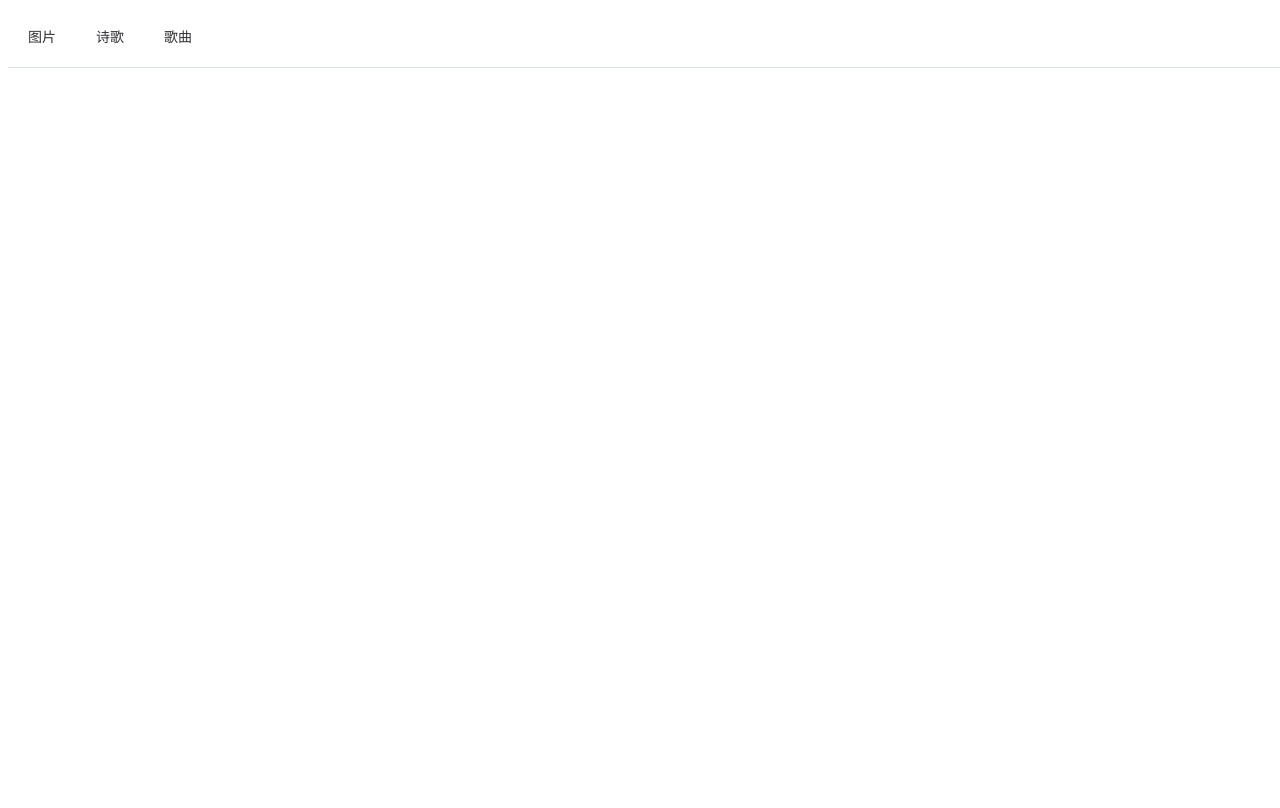
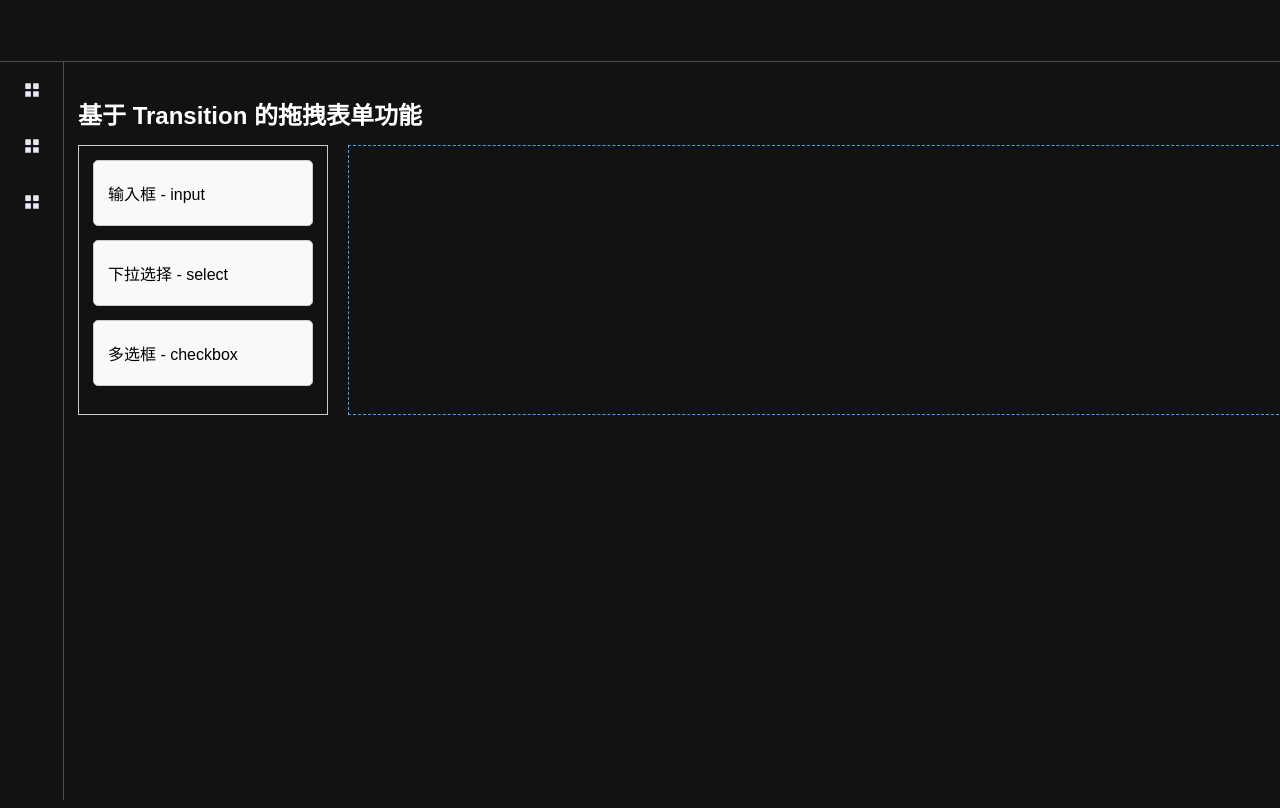
Before and after one commit to Divingtorpedoes/torpedo, a Vue app: page /drop in a window 1280 px wide. Before the commit this address had no page. Built offline with nearby package versions, Linux system fonts and the light colour scheme.

Commit message:
修改布局

```diff
--- a/index.html
+++ b/index.html
@@ -1,5 +1,5 @@
 <!DOCTYPE html>
-<html lang="en">
+<html lang="en" class="dark">
   <head>
     <meta charset="UTF-8">
     <link rel="icon" href="/favicon.ico">
--- a/package.json
+++ b/package.json
@@ -9,8 +9,9 @@
   },
   "dependencies": {
     "axios": "^1.4.0",
-    "element-plus": "^2.3.7",
+    "element-plus": "^2.7.3",
     "http-proxy-middleware": "^2.0.6",
+    "less": "^4.2.0",
     "pinia": "^2.1.3",
     "vue": "^3.3.4",
     "vue-router": "^4.2.2"
--- a/src/App.vue
+++ b/src/App.vue
@@ -1,17 +1,16 @@
 <template>
-  <div class="box">
-    <Layout></Layout>
-  </div>
+	<div class="box">
+		<Layout></Layout>
+	</div>
 </template>
 
 <script setup>
 import Layout from './views/layout/index.vue';
 </script>
 
-<style  scoped>
-  .box{
-    width: 1400px;
-    margin: 0 auto;
-    height: 100%;
-  }
+<style scoped>
+.box {
+	width: 100%;
+	height: 100%;
+}
 </style>
--- a/src/assets/main.css
+++ b/src/assets/main.less
@@ -5,4 +5,5 @@ html,body,#app{
   width: 100%;
   overflow: hidden;
   font-family: "Microsoft Yahei", sans-serif;
+  margin: 0;
 }
--- a/src/router/index.js
+++ b/src/router/index.js
@@ -1,11 +1,12 @@
 import { createRouter, createWebHistory } from 'vue-router'
 import HomeView from '../views/HomeView.vue'
 import poetry from '../views/Poetry.vue'
+import drop from '../views/Drop.vue'
 const router = createRouter({
   history: createWebHistory(import.meta.env.BASE_URL),
   routes: [
     {
-      path: '/',
+      path: '/image',
       name: 'home',
       component: HomeView
     },
@@ -15,10 +16,11 @@ const router = createRouter({
       component: poetry
     },
     {
-      path: '/',
-      name: 'home',
-      component: HomeView
+      path: '/drop',
+      name: 'drop',
+      component: drop
     },
+
 
   ]
 })
--- /dev/null
+++ b/src/views/Drop.vue
@@ -0,0 +1,270 @@
+<template>
+	<div class="drag-form">
+		<h2>基于 Transition 的拖拽表单功能</h2>
+		<section class="content">
+			<div class="sidebar">
+				<div
+					class="sidebar-item"
+					draggable="true"
+					v-for="item in sidebarList"
+					:key="item.key"
+					@dragstart="onSidebarStart(item.type)"
+				>
+					{{ item.label }} - {{ item.type }}
+				</div>
+			</div>
+			<div class="form-box" @dragover="onFormMove($event)">
+				<transition-group name="group" tag="div">
+					<div
+						class="form-item"
+						draggable="true"
+						v-for="(item, index) in formList"
+						:key="item.key"
+						:data-key="item.key"
+						@dragstart="onDragStart(index)"
+						@dragover="onDragMove($event, index)"
+						@drop="onDropEnd()"
+					>
+						<p>{{ item.label }}</p>
+						<el-input class="input-text" v-if="item.type === 'input'" type="text" placeholder="请输入" />
+						<template v-if="item.type === 'checkbox'">
+							<el-checkbox-group v-model="checkList">
+								<el-checkbox label="Option A" value="Value A" />
+								<el-checkbox label="Option B" value="Value B" />
+								<el-checkbox label="Option C" value="Value C" />
+								<el-checkbox label="disabled" value="Value disabled" disabled />
+								<el-checkbox label="selected and disabled" value="Value selected and disabled" disabled />
+							</el-checkbox-group>
+						</template>
+						<el-select
+							class="input-select"
+							v-if="item.type === 'select'"
+							type="search"
+							placeholder="请选择"
+						/>
+					</div>
+				</transition-group>
+			</div>
+		</section>
+	</div>
+</template>
+<script lang="ts" setup>
+import { ref } from 'vue';
+
+namespace DragType {
+	interface Base {
+		/** 前端新增时设置的唯一值 */
+		key: string;
+		/** 类型标识 */
+		label: string;
+	}
+
+	interface Input extends Base {
+		type: 'input';
+		value: string;
+	}
+
+	interface Select extends Base {
+		type: 'select';
+		value: number;
+	}
+
+	interface Checkbox extends Base {
+		type: 'checkbox';
+		value: Array<string>;
+	}
+
+	export type Keys = 'input' | 'select' | 'checkbox';
+
+	export interface Map {
+		input: Input;
+		select: Select;
+		checkbox: Checkbox;
+	}
+}
+
+function useFormItem<K extends keyof DragType.Map>(type: K) {
+	const map: DragType.Map = {
+		input: {
+			key: `input-${Date.now()}`,
+			label: '输入框',
+			value: '',
+			type: 'input'
+		},
+		select: {
+			key: `select-${Date.now()}`,
+			label: '下拉选择',
+			value: 0,
+			type: 'select'
+		},
+		checkbox: {
+			key: `checkbox-${Date.now()}`,
+			label: '多选框',
+			value: [],
+			type: 'checkbox'
+		}
+	};
+	return map[type];
+}
+
+const sidebarList = [useFormItem('input'), useFormItem('select'), useFormItem('checkbox')];
+
+type List = typeof sidebarList;
+
+const formList = ref<List>([]);
+
+const sidebar = {
+	/** 是否为侧边栏拖动过来 */
+	isDrag: false,
+	/** 拖动的类型 */
+	type: 'input' as DragType.Keys
+};
+
+/**
+ * 侧边拖拽开始
+ * @param type
+ */
+function onSidebarStart(type: DragType.Keys) {
+	current.index = -1;
+	sidebar.isDrag = true;
+	sidebar.type = type;
+}
+
+/**
+ * 表单容器拖拽中事件
+ * @param event
+ */
+function onFormMove(event: DragEvent) {
+	event.preventDefault();
+	if (sidebar.isDrag) {
+		formList.value.push(useFormItem(sidebar.type));
+		current.index = formList.value.length - 1;
+		sidebar.isDrag = false;
+	}
+}
+
+const current = {
+	index: -1
+};
+
+const target = {
+	key: ''
+};
+
+/**
+ * 拖拽`form-item`开始
+ * @param index
+ */
+function onDragStart(index: number) {
+	current.index = index;
+}
+
+/** 拖拽`form-item`结束 */
+function onDropEnd() {
+	current.index = -1;
+	sidebar.isDrag = false;
+}
+
+/**
+ * 拖拽`form-item`移动中
+ * @param event
+ * @param targetIndex
+ */
+function onDragMove(event: DragEvent, targetIndex: number) {
+	event.preventDefault();
+	if (current.index < 0) return;
+	const el = event.target as HTMLElement;
+	const targetKey = el.dataset.key!;
+	if (!targetKey || targetKey === target.key) return;
+	target.key = targetKey;
+	// 记录原始数据字符串，下面做对比用
+	const str = JSON.stringify(formList.value);
+	// 拷贝响应数据
+	const ls: List = JSON.parse(str);
+	// 交替数组位置
+	[ls[current.index], ls[targetIndex]] = [ls[targetIndex], ls[current.index]];
+	// 上一次修改如何和当前数组一致则不重新赋值
+	if (str === JSON.stringify(ls)) return;
+	// 最终赋值给响应数据
+	formList.value = ls;
+	// 更新当前索引，必须！！！
+	current.index = targetIndex;
+}
+</script>
+<style>
+.drag-form {
+	width: 100%;
+	padding: 14px;
+}
+
+.drag-form h2 {
+	margin-bottom: 14px;
+}
+
+.drag-form .content {
+	display: flex;
+}
+
+.drag-form .content .sidebar {
+	width: 220px;
+	margin-right: 20px;
+	border: solid 1px #ccc;
+	padding: 14px;
+	color: #000;
+}
+
+.drag-form .content .sidebar-item {
+	cursor: move;
+	user-select: none;
+	padding: 20px 14px;
+	border: 1px solid #ccc;
+	border-radius: 5px;
+	background-color: #f9f9f9;
+	margin-bottom: 14px;
+}
+
+.drag-form .content .form-box {
+	flex: 1;
+	border: dashed 1px #409eff;
+	padding: 14px;
+}
+
+.drag-form .content .form-item {
+	background-color: #ecf5ff;
+	padding: 14px;
+	cursor: move;
+	user-select: none;
+	color: #000;
+}
+
+.drag-form .content .form-item + .form-item {
+	margin-top: 14px;
+}
+
+.drag-form .input-text,
+.drag-form .input-select {
+	border: solid 1px #409eff;
+	outline: none;
+	width: 160px;
+}
+
+.drag-form .input-select {
+	border-color: #c0c4cc;
+}
+
+.group-move,
+.group-enter-active,
+.group-leave-active {
+	transition: 0.3s all;
+}
+
+.group-enter-from,
+.group-leave-to {
+	opacity: 0;
+	transform: translate3d(0px, 30px, 0);
+}
+
+.group-leave-active {
+	position: absolute;
+}
+</style>
--- a/src/views/layout/Header.vue
+++ b/src/views/layout/Header.vue
@@ -1,18 +1,5 @@
 <template>
-  <el-menu
-    :default-active="activeIndex"
-    class="el-menu-demo"
-    mode="horizontal"
-    :ellipsis="false"
-    @select="handleSelect"
-    :router="true"
-  >
-    <el-menu-item index="/">图片</el-menu-item>
-    <el-menu-item index="/poetry">诗歌</el-menu-item>
-    <el-menu-item index="3">歌曲</el-menu-item>
-    <div class="flex-grow" />
-    <el-menu-item index="0">LOGO</el-menu-item>
-  </el-menu>
+	<div class="header-box"></div>
 </template>
 
 <script lang="ts" setup>
@@ -20,12 +7,14 @@ import { ref } from 'vue';
 
 const activeIndex = ref('1');
 const handleSelect = (key: string, keyPath: string[]) => {
-  console.log(key, keyPath);
+	console.log(key, keyPath);
 };
 </script>
 
-<style>
-.flex-grow {
-  flex-grow: 1;
+<style lang="less" scoped>
+.header-box {
+	height: 60px;
+	border-bottom: 1px solid var(--el-menu-border-color);
+	padding-bottom: 1px;
 }
 </style>
--- /dev/null
+++ b/src/views/layout/Menu.vue
@@ -0,0 +1,42 @@
+<template>
+	<el-menu
+		default-active="2"
+		class="el-menu-vertical-demo"
+		:collapse="isCollapse"
+		@open="handleOpen"
+		@close="handleClose"
+		:router="true"
+	>
+
+		<el-menu-item index="/poetry">
+			<el-icon><icon-menu /></el-icon>
+			<template #title>页面三</template>
+		</el-menu-item>
+		<el-menu-item index="/image">
+			<el-icon><icon-menu /></el-icon>
+			<template #title>页面三</template>
+		</el-menu-item>
+		<el-menu-item index="/drop">
+			<el-icon><icon-menu /></el-icon>
+			<template #title>页面三</template>
+		</el-menu-item>
+	</el-menu>
+</template>
+
+<script setup>
+import { ref } from 'vue';
+import { Document, Menu as IconMenu, Location, Setting } from '@element-plus/icons-vue';
+
+const isCollapse = ref(true);
+const handleOpen = val => {
+	console.log(val);
+};
+const handleClose = () => {};
+</script>
+
+<style>
+.el-menu-vertical-demo:not(.el-menu--collapse) {
+	width: 200px;
+	min-height: 400px;
+}
+</style>
--- a/src/views/layout/index.vue
+++ b/src/views/layout/index.vue
@@ -1,21 +1,39 @@
 <template>
-  <Header/>
-  <div class="contain">
-    <RouterView />
-  </div>
+	<div class="layout">
+		<Header class="header" />
+		<div class="content">
+			<Menu />
 
+			<div class="contain">
+				<RouterView />
+			</div>
+		</div>
+	</div>
 </template>
 
 <script setup>
-import Header from './Header.vue'
+import Header from './Header.vue';
+import Menu from './Menu.vue';
 import { RouterView } from 'vue-router';
 </script>
 
-<style  scoped>
-.contain{
-  width: 100%;
-  height: calc(100% - 60px);
+<style scoped>
+.layout {
+	width: 100%;
+	height: 100%;
+}
 
-  padding: 20px 0;
+.header {
+	width: 100%;
+}
+.content {
+	height: calc(100% - 60px);
+	display: flex;
+}
+
+.contain {
+	flex: 1;
+
+
 }
 </style>
```
Also changed, not shown: src/main.js (+12 -11 lines), 1 other file (tests, documents, lock files or other folders).
